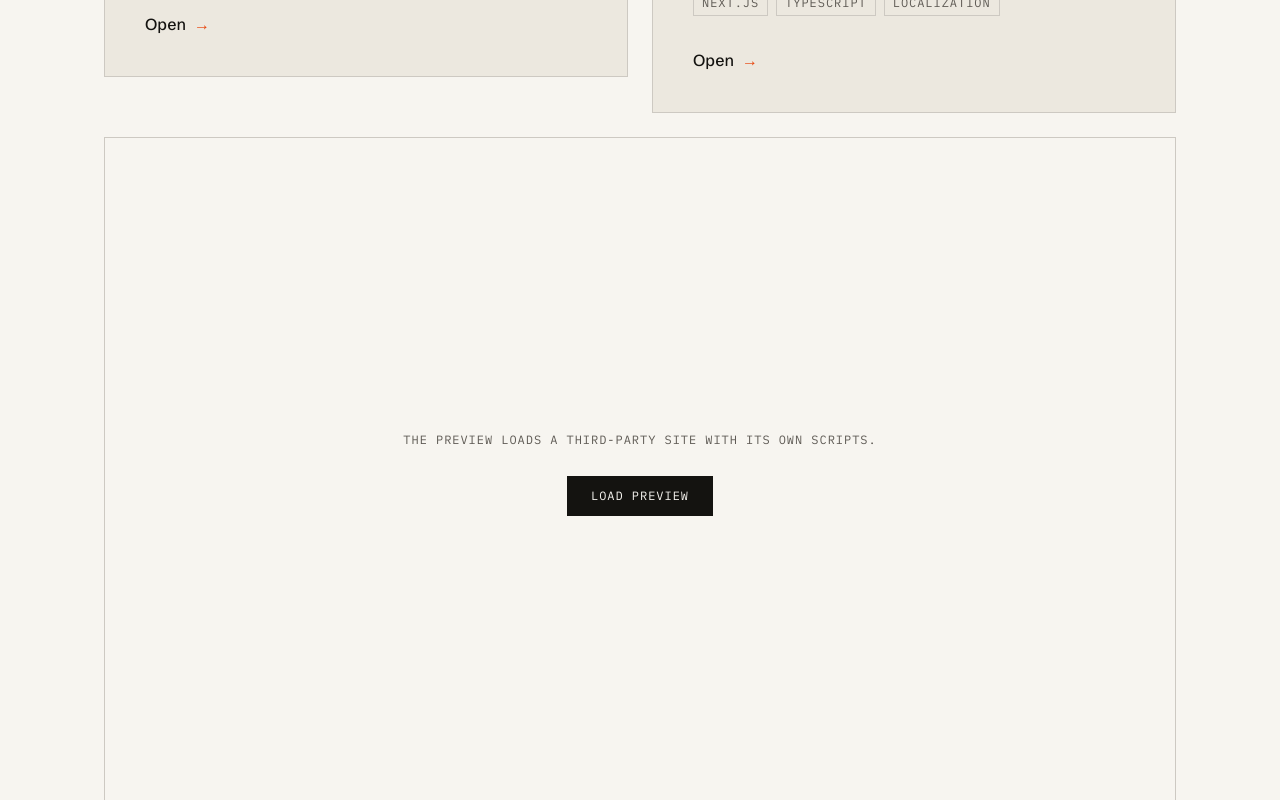
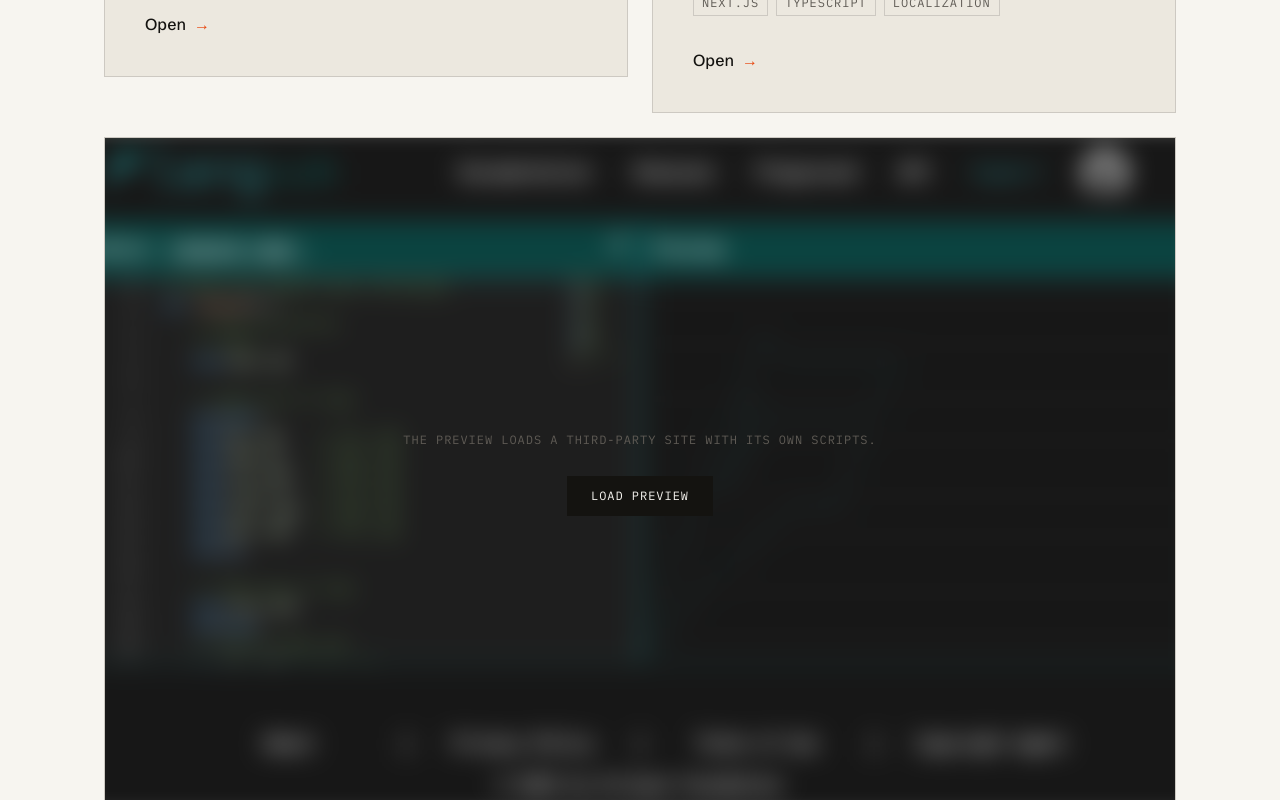
Before and after one commit to emilkrebs/emilkrebs.dev, a Next.js app: page / in a window 1280 px wide. Shown: the part 4920-5720 px from the top of the page. Built offline with nearby package versions, Linux system fonts and the light colour scheme.

Commit message:
feat: add placeholder support to PreviewConsent component and update ProjectCard

```diff
--- a/src/app/components/preview-consent.tsx
+++ b/src/app/components/preview-consent.tsx
@@ -1,11 +1,13 @@
 "use client";
 
-import { useState } from "react";
+import Image from "next/image";
+import { useEffect, useState } from "react";
 
 interface PreviewConsentProps {
     id: string;
     src: string;
     title: string;
+    placeholder?: string;
 }
 
 /**
@@ -14,27 +16,47 @@ interface PreviewConsentProps {
  * iframe: a script tag inside a server-rendered tree never runs, so the
  * click handler lives here as React state instead.
  */
-export function PreviewConsent({ id, src, title }: PreviewConsentProps) {
+export function PreviewConsent({ id, src, title, placeholder }: PreviewConsentProps) {
     const [loaded, setLoaded] = useState(false);
+    const [fadeIn, setFadeIn] = useState(false);
+    const [gone, setGone] = useState(false);
 
-    if (loaded) {
+    useEffect(() => {
+        if (!loaded) return;
+        const raf = requestAnimationFrame(() => requestAnimationFrame(() => setFadeIn(true)));
+        return () => cancelAnimationFrame(raf);
+    }, [loaded]);
+
     return (
+        <div id={id} className="relative size-full">
             <iframe
                 src={src}
                 title={title}
                 loading="lazy"
                 referrerPolicy="no-referrer"
-                className="size-full border-0"
                 tabIndex={-1}
+                aria-hidden={!loaded}
+                className={`size-full border-0 transition-opacity duration-700 ease-out ${fadeIn ? "opacity-100" : "opacity-0"}`}
             />
-        );
-    }
-
-    return (
+            {!gone && (
                 <div
-            id={id}
-            className="absolute inset-0 flex flex-col items-center justify-center gap-6 px-8 text-center"
+                    aria-hidden={loaded}
+                    className={`absolute inset-0 flex flex-col items-center justify-center gap-6 px-8 text-center transition-opacity duration-700 ease-out ${loaded ? "opacity-0 pointer-events-none" : "opacity-100"}`}
+                    onTransitionEnd={(e) => {
+                        if (e.propertyName === "opacity") setGone(true);
+                    }}
                 >
+                    {placeholder && (
+                        <Image
+                            src={placeholder}
+                            alt=""
+                            fill
+                            sizes="(max-width: 768px) 100vw, 50vw"
+                            aria-hidden="true"
+                            className="absolute inset-0 object-cover object-top blur-md scale-105"
+                        />
+                    )}
+                    <div className="relative flex flex-col items-center justify-center gap-6">
                         <p className="font-mono text-xs uppercase tracking-[0.08em] text-ink-soft leading-loose">
                             The preview loads a third-party site with its own scripts.
                         </p>
@@ -46,5 +68,8 @@ export function PreviewConsent({ id, src, title }: PreviewConsentProps) {
                             Load preview
                         </button>
                     </div>
+                </div>
+            )}
+        </div>
     );
 }
--- a/src/app/page.tsx
+++ b/src/app/page.tsx
@@ -172,6 +172,7 @@ const PROJECTS: Project[] = [
         tags: ["Langium", "TypeScript", "DSLs"],
         preview: "https://langium.org/showcase/minilogo/",
         previewCaption: "Live - langium.org/showcase/minilogo",
+        placeholder: "/pictures/langium-placeholder.png",
         consent: true,
     },
     {
@@ -436,6 +437,7 @@ function ProjectCard({ project }: { project: Project }) {
                                 id={`consent-${project.name.toLowerCase().replace(/\s+/g, "-")}`}
                                 src={project.preview}
                                 title={`${project.name} preview`}
+                                placeholder={project.placeholder}
                             />
                         ) : (
                             <iframe
```
Lines whose indentation alone changed are shown as unchanged.
